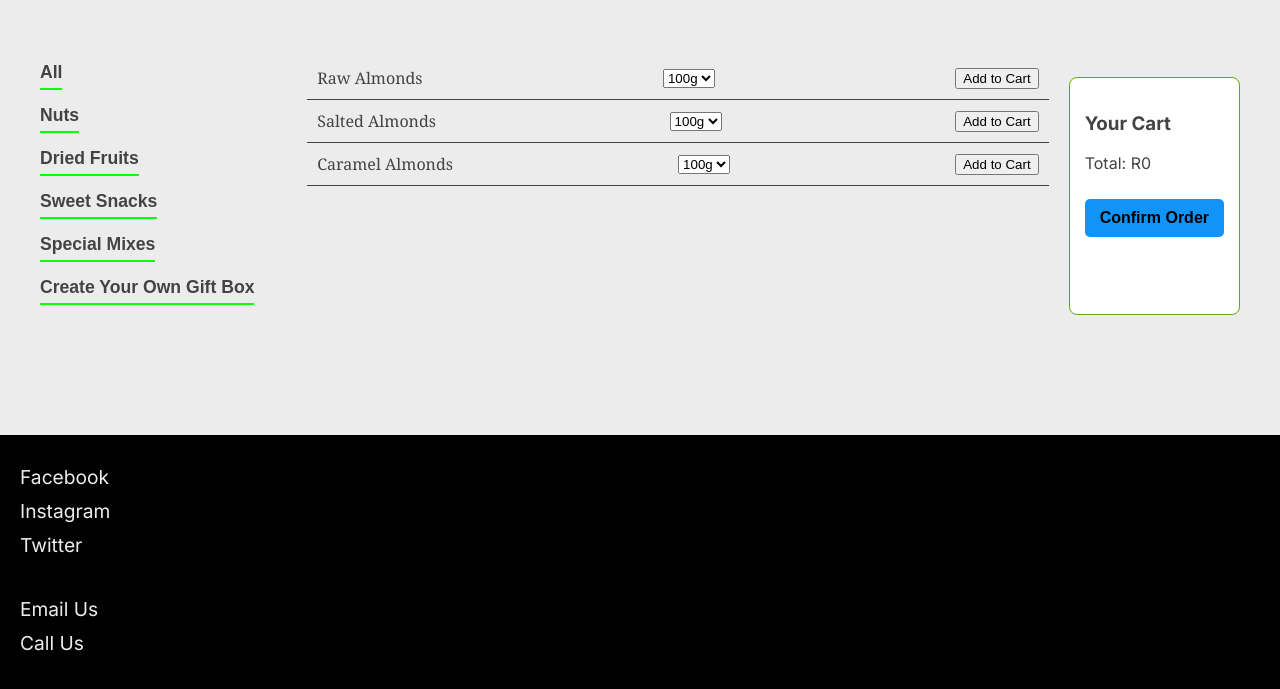
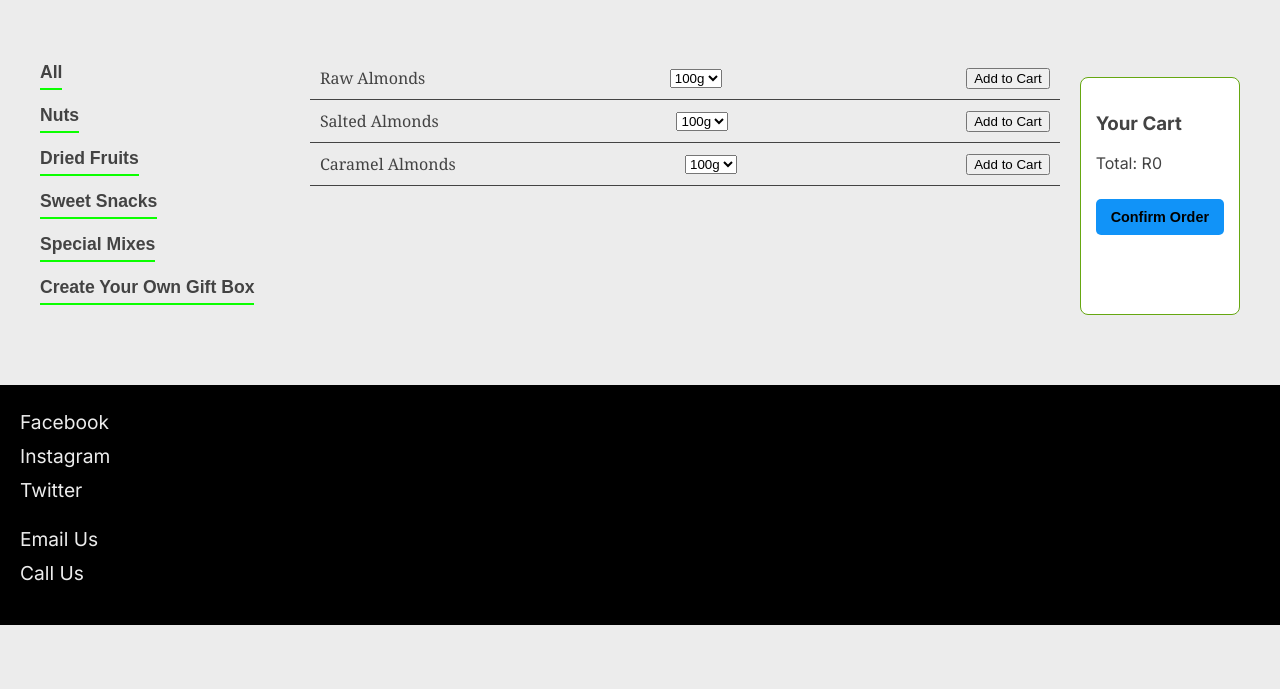
Before and after one commit to Raheel803/R-A-Pricelist, a plain HTML site: page index.html in a window 1280 px wide. Shown: the part 107-796 px from the top of the page. Drawn offline with Linux system fonts and the light colour scheme; a web font is replaced by a local one.

Commit message:
Update index.html

```diff
--- a/index.html
+++ b/index.html
@@ -99,7 +99,7 @@
             color: #000000;
             border: none;
             border-radius: 5px;
-            font-size: 1em; /* Reduced font size */
+            font-size: 0.9em; /* Reduced font size */
             cursor: pointer;
             transition: transform 0.2s ease, box-shadow 0.3s ease;
         }
@@ -111,7 +111,7 @@
 
         /* Footer */
         footer {
-            margin-top: 100px;
+            margin-top: 50px;
             padding: 20px;
             background-color: #000000;
             color: #ececec;
@@ -121,13 +121,13 @@
             display: flex;
             flex-direction: column;
             align-items: flex-start;
-            padding: 10px 0; /* Reduced padding */
+            padding: 5px 0; /* Reduced padding */
         }
         .contact-us {
             display: flex;
             flex-direction: column;
             align-items: flex-start;
-            padding: 20px 0;
+            padding: 10px 0;
         }
         .social-media a, .contact-us a {
             color: #ececec;
```
